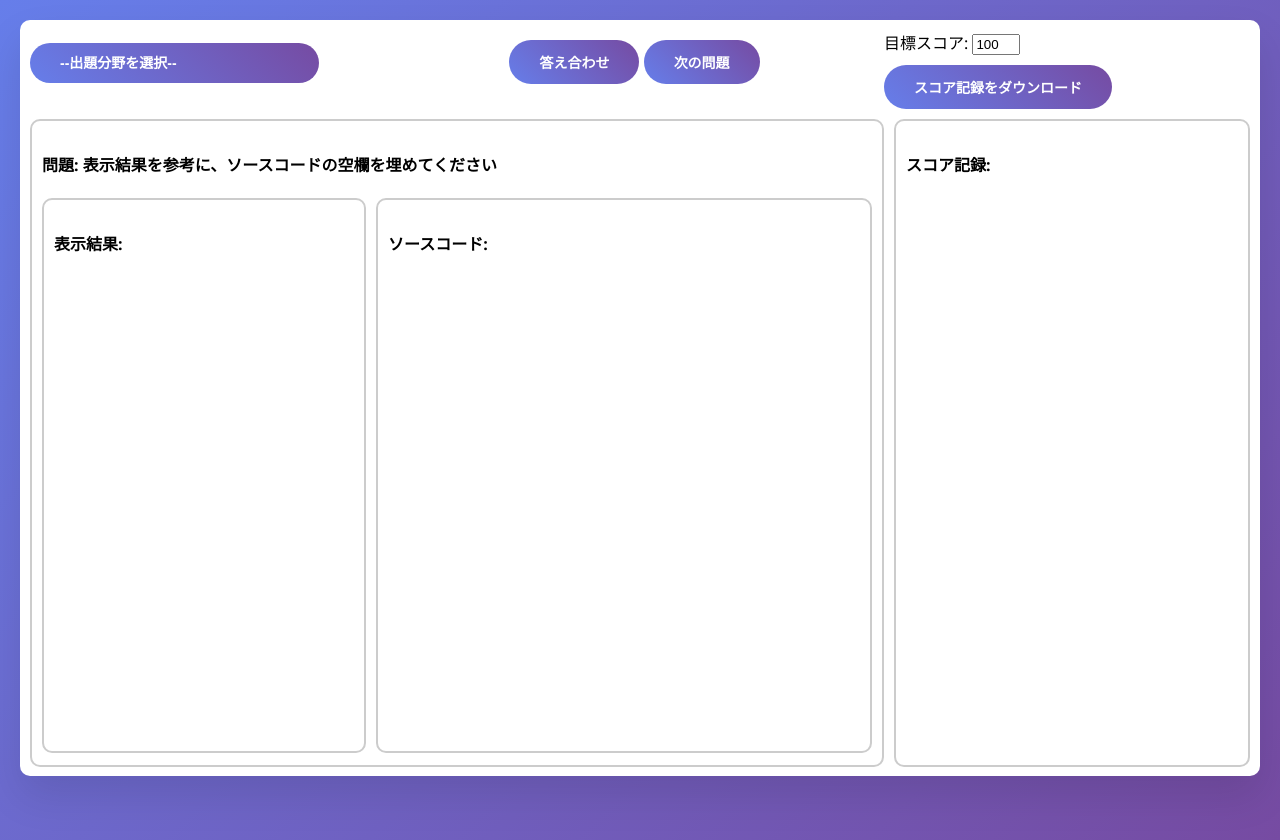
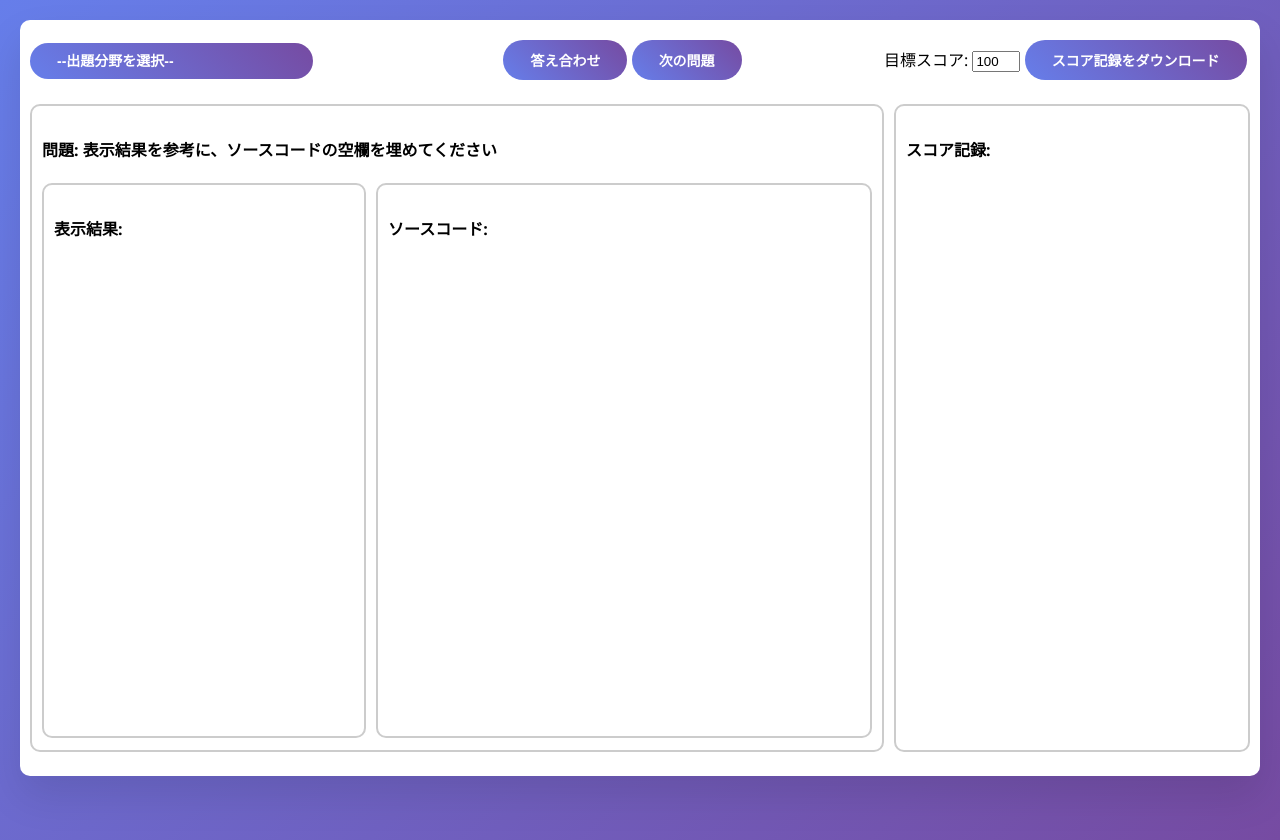
Before and after one commit to atsuhiko-maeda/html_css_js_quiz_gen_app, a plain HTML site: page index.html in a window 1280 px wide. Drawn offline with nearby package versions, Linux system fonts and the light colour scheme.

Commit message:
v20250624

```diff
--- a/index.html
+++ b/index.html
@@ -23,7 +23,7 @@
 
             background: white;
             border-radius: 15px;
-            padding: 30px;
+            padding: 27px;
             box-shadow: 0 20px 40px rgba(0,0,0,0.1);
         }
         .grid-item:nth-child(1) {
@@ -79,8 +79,8 @@
             background: linear-gradient(45deg, #667eea, #764ba2);
             color: white;
             border: none;
-            padding: 12px 30px;
-            border-radius: 25px;
+            padding: 10px 27px;
+            border-radius: 23px;
             cursor: pointer;
             font-size: 14px;
             font-weight: bold;
@@ -95,8 +95,8 @@
             -webkit-appearance: none;
             -moz-appearance: none;
             appearance: none;
-            padding: 12px 30px;
-            border-radius: 25px;
+            padding: 10px 27px;
+            border-radius: 23px;
             cursor: pointer;
             font-size: 14px;
             font-weight: bold;
```
Also changed, not shown: indexWithSeed.html (+3 -3 lines).
